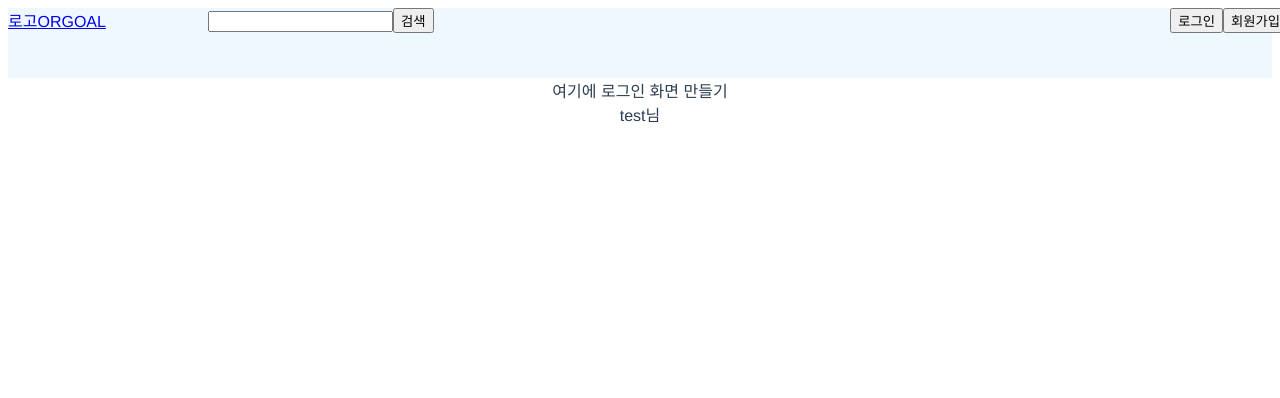
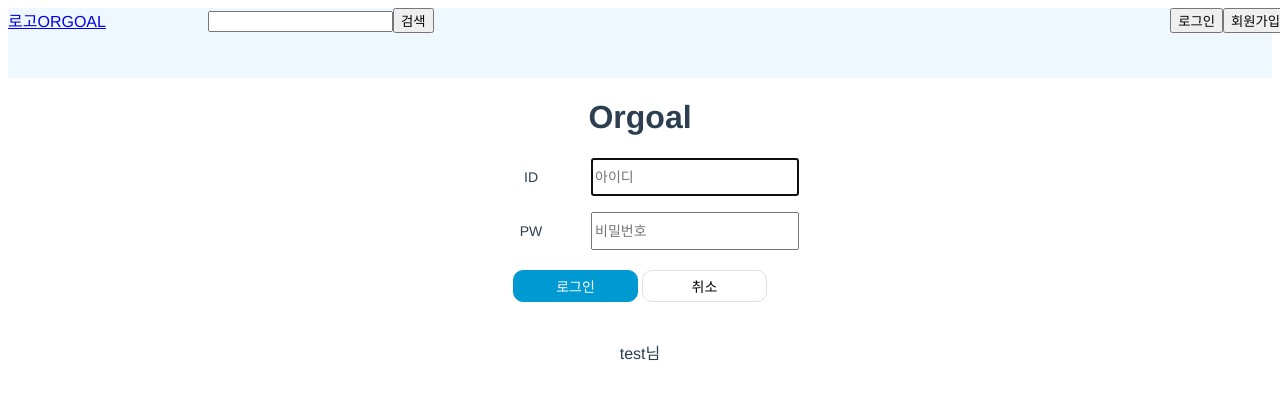
Before and after one commit to Oince/Orgoal, a Vue app in the folder orgoal/src/front/: page /signin in a window 1280 px wide. Shown: the top 398 px of the page. Built offline with nearby package versions, Linux system fonts and the light colour scheme.

Commit message:
로그인 기능
로그인 컴포넌트와 로그인 모듈 구현 - 라우터 추가해야 함,  post&객체(res) 필요 시 수정해야 함

```diff
--- a/orgoal/src/front/package.json
+++ b/orgoal/src/front/package.json
@@ -8,6 +8,7 @@
     "lint": "vue-cli-service lint"
   },
   "dependencies": {
+    "axios": "^0.27.2",
     "core-js": "^3.8.3",
     "vue": "^3.2.13",
     "vue-router": "^4.0.14",
--- a/orgoal/src/front/src/components/SignIn.vue
+++ b/orgoal/src/front/src/components/SignIn.vue
@@ -1,10 +1,120 @@
-<template>여기에 로그인 화면 만들기</template>
+<template>
+  <div class="signin">
+    <h1>Orgoal</h1>
+    <form class="signinform">
+      <p>
+        <label for="memberIdInput">ID</label>
+        <input
+          type="text"
+          id="memberIdInput"
+          class="input_text"
+          ref="memberIdInput"
+          v-model.trim="memberId"
+          placeholder="아이디"
+        />
+      </p>
+      <p>
+        <label for="memberPasswordInput">PW</label>
+        <input
+          type="password"
+          id="memberPasswordInput"
+          class="input_text"
+          ref="memberPasswordInput"
+          v-model.trim="memberPassword"
+          placeholder="비밀번호"
+        />
+      </p>
+      <p class="buttons">
+        <button @click.prevent="doSignin" class="button blue">로그인</button>
+        <button @click.prevent="doCancel" class="button">취소</button>
+      </p>
+    </form>
+    <p>{{ errorMessage }}</p>
+  </div>
+</template>
 
 <script>
 export default {
-  name: "LoginPage",
+  name: "SignIn",
+  data: function () {
+    return {
+      memberId: "",
+      memberPassword: "",
+      errorMessage: "",
+    };
+  },
+  methods: {
+    doSignin() {
+      if (this.memberId == "") {
+        alert("아이디를 입력하세요.");
+        this.$refs.memberIdInput.focus();
+        return;
+      } else if (this.memberPassword == "") {
+        alert("비밀번호를 입력하세요.");
+        this.$refs.memberPasswordInput.focus();
+        return;
+      }
+      let memberInfo = { id: this.memberId, password: this.memberPassword };
+      this.$store
+        .dispatch("signinStore/doSignin", memberInfo)
+        .then(() => {
+          // this.$router.push( url );
+        })
+        .catch((err) => {
+          this.errorMessage = err.response.data.errormessage;
+        });
+    },
+    doCancel() {
+      this.$router.push("../");
+    },
+  },
+  mounted() {
+    this.$refs.memberIdInput.focus();
+  },
 };
 </script>
 
 <style scoped>
+.signin {
+  width: 800px;
+  margin: 20px auto;
+}
+.signinform {
+  width: 400px;
+  margin: auto;
+}
+.signinform p > label {
+  display: inline-block;
+  width: 100px;
+  font-size: 14px;
+  padding-right: 10px;
+}
+.signinform p > .input_text {
+  width: 200px;
+  font-size: 14px;
+  height: 32px;
+}
+.buttons {
+  position: relative;
+  height: 32px;
+  margin-top: 20px;
+}
+.buttons > .button {
+  overflow: visible;
+  cursor: pointer;
+  min-width: 125px;
+  height: 32px;
+  margin: 0 2px;
+  padding: 0 15px;
+  line-height: 32px;
+  font-size: 14px;
+  border: 1px solid #dfdfdf;
+  background: #fff;
+  border-radius: 10px;
+}
+.buttons > .button.blue {
+  color: #fff;
+  border-color: #0099d2 !important;
+  background: #0099d2 !important;
+}
 </style>
```
Also changed, not shown: orgoal/src/front/src/store/modules/signin.js (added, +82 -0 lines), 1 other file (tests, documents, lock files or other folders).
